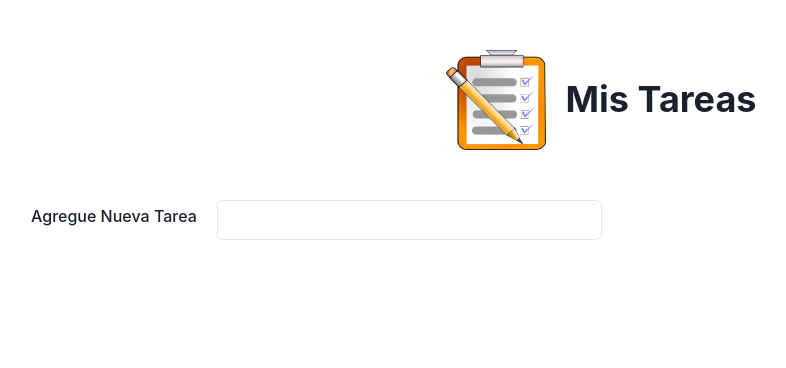
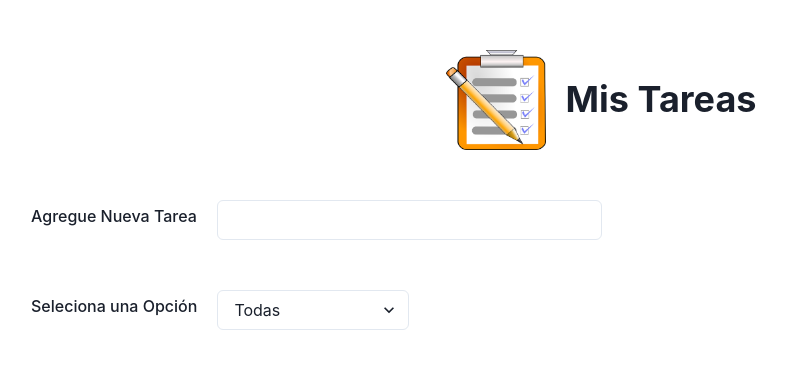
Before and after one commit to betsynohe/toDoLists, a React (Vite) app: page / in a window 1280 px wide. Shown: the top 368 px of the page, without its empty margins (39-825 px from the left). Built offline with nearby package versions, Linux system fonts and the light colour scheme.

Commit message:
add select

```diff
--- a/src/App.jsx
+++ b/src/App.jsx
@@ -2,6 +2,7 @@
 import { useFormik } from "formik"; */
 import Form from './components/Form'
 import Header from './components/Header'
+import SelectForm from './components/SelectForm'
 /* import ContainerCards from './components/ContainerCards' */
 /* import Footer from './components/Footer' */
 
@@ -11,6 +12,7 @@ function App() {
     <>
       <Header />
       <Form />
+      <SelectForm />
       {/* <ContainerCards /> */}
       {/* <Footer /> */}
     </>
--- /dev/null
+++ b/src/components/SelectForm.jsx
@@ -0,0 +1,15 @@
+import { Select, FormLabel, FormControl } from '@chakra-ui/react'
+
+export default function SelectForm() {
+    return (
+        <FormControl m='50px' display="flex">
+            <FormLabel display="flex" mr='20px' ml='20px' alignItems="center">Seleciona una Opción</FormLabel>
+            <Select width='15%'>
+                <option value='Todas'>Todas</option>
+                <option name='Completas' value='Completas'>Completas</option>
+                <option name='Incompletas' value='Incompletas'>Incompletas</option>
+            </Select>
+        </FormControl>
+
+    )
+}
```
